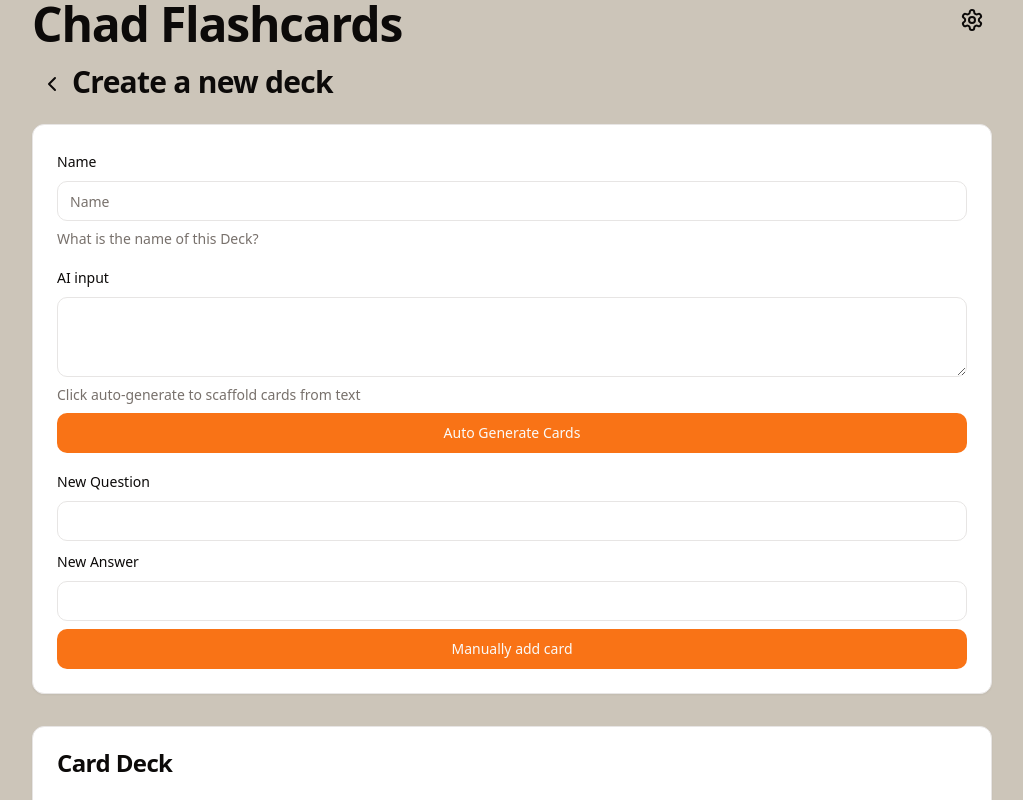
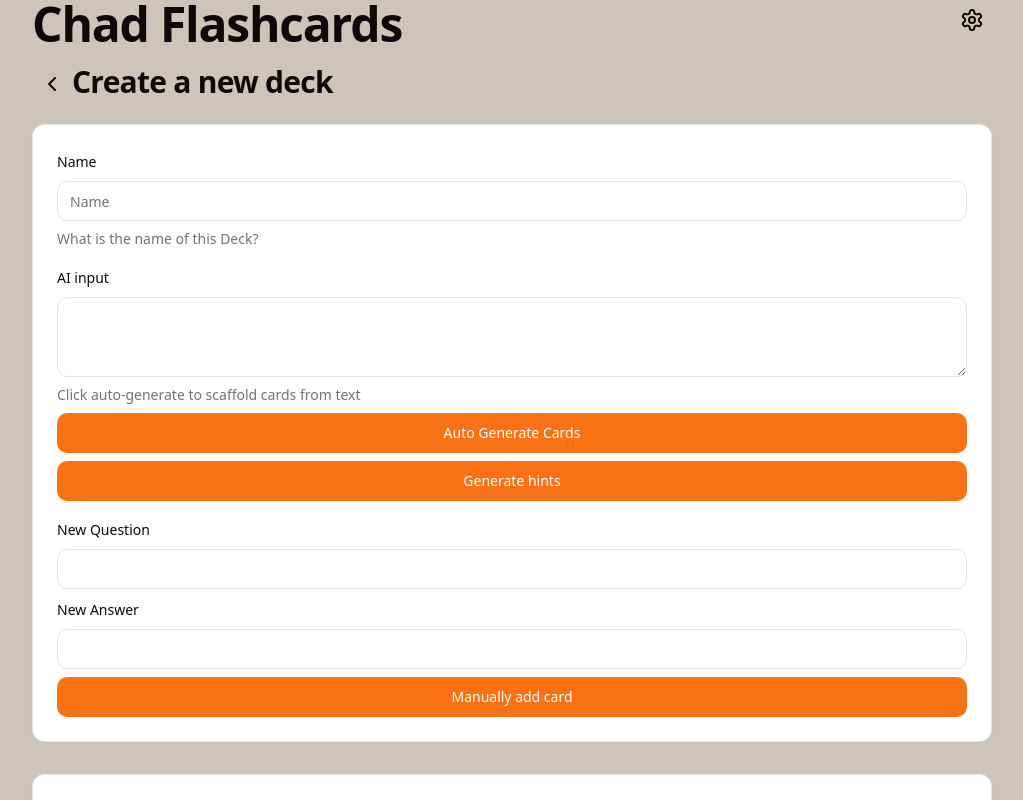
Before and after one commit to Ed-Barnes937/Flash-Alpha, a React (Vite) app: page /deck/new in a window 1280 px wide. Shown: the top 800 px of the page, without its empty margins (128-1151 px from the left). Built offline with nearby package versions, Linux system fonts and the light colour scheme.

Commit message:
wip hints - no error or loading handling yet

```diff
--- a/src/routes/Decks/New/index.tsx
+++ b/src/routes/Decks/New/index.tsx
@@ -8,8 +8,9 @@ import { Textarea } from '@components/ui/textarea'
 import { zodResolver } from '@hookform/resolvers/zod'
 import useDeckStore from '@stores/DeckStore'
 import type { TCards } from '@types'
-import { AI_PROMPT } from '@utils/consts'
+import { AI_HINT_PROMPT, AI_PROMPT } from '@utils/consts'
 import { generateUUID } from '@utils/generateUUID'
+import { parseAIHintsResponse } from '@utils/parseAIHintsResponse'
 import { parseAIResponse } from '@utils/parseAIResponse'
 import { LoaderIcon } from 'lucide-react'
 import { useState } from 'react'
@@ -24,9 +25,12 @@ const formSchema = z.object({
   newAnswer: z.string(),
 })
 
-// TODO - tweak this, we probably don't want the sections in the response (maybe save somewhere for later though), and we need to give it a format
 const generatePrompt = (input: string) => {
   return `${AI_PROMPT} ${input}`
+}
+
+const generateHintPrompt = (input: string) => {
+	return `${AI_HINT_PROMPT} ${input}}`
 }
 
 const NewDeck = () => {
@@ -46,6 +50,8 @@ const NewDeck = () => {
   const [loading, setLoading] = useState(false)
   const [error, setError] = useState<string | null>()
   const [cards, setCards] = useState<TCards>({})
+  const [hints, setHints] = useState<string[]>([])
+  const [hintIndex, setHintIndex] = useState<number>(0)
 
   const fetchData = async (input: string) => {
     setLoading(true)
@@ -87,6 +93,51 @@ const NewDeck = () => {
       }
     } finally {
       setLoading(false)
+    }
+  }
+
+  const fetchHints = async (input: string) => {
+    // setLoading(true)
+    // setError(null)
+
+    if (!input) return
+
+    try {
+      const response = await fetch('https://api.openai.com/v1/chat/completions', {
+        method: 'POST',
+        headers: {
+          'Content-Type': 'application/json',
+          Authorization: `Bearer ${import.meta.env.VITE_OPENAPI_KEY}`,
+        },
+        body: JSON.stringify({
+          model: 'gpt-4o-mini',
+          messages: [
+            {
+              role: 'user',
+              content: generateHintPrompt(input),
+            },
+          ],
+          temperature: 0.7,
+        }),
+      })
+
+      if (!response.ok) {
+        throw new Error('Network response was not ok')
+      }
+      const data = await response.json()
+
+      setHints(parseAIHintsResponse(data.choices[0].message.content))
+    } catch (err) {
+      // // narrow error to string or error
+      // if (typeof err === 'string') {
+      //   setError(err)
+      // } else if (err instanceof Error) {
+      //   setError(err.message)
+      // }
+	  // TODO - hint error handling
+    } finally {
+      // setLoading(false)
+	  // TODO - hint loading handling
     }
   }
 
@@ -153,7 +204,18 @@ const NewDeck = () => {
                   {loading ? <LoaderIcon className="animate-spin" /> : 'Auto Generate Cards'}
                 </Button>
                 {error && <p className="text-red-500">{error}</p>}
+				<Button type="button" onClick={() => fetchHints(form.getValues().bulkText || '')}>
+				  Generate hints
+				</Button>
               </div>
+
+		      {hints.length !== 0 &&
+					<>
+						<p>{hints[hintIndex]}</p>
+						<Button type="button" onClick={() => setHintIndex(Math.max(0, hintIndex - 1))}>Previous Hint</Button>
+						<Button type="button" onClick={() => setHintIndex(Math.min(hints.length-1, hintIndex + 1))}>Next Hint</Button>
+					</>
+				}
 
               <div className="flex flex-col gap-2">
                 <FormField
--- a/src/utils/consts.ts
+++ b/src/utils/consts.ts
@@ -106,3 +106,14 @@ export const DEMO_DATA: TDecks = {
     lastVisited: new Date(),
   },
 }
+
+export const AI_HINT_PROMPT = `I want you to split the provided text sections, with each section summarising one main point.
+
+Instructions to create good sections:
+- Keep the sections simple, clear, and focused on the most important information.
+- Make sure the sections are specific and unambiguous.
+- Use simple and direct language to make the sections easy to read and understand.
+
+Format: Put each section on a separate line.
+
+Text: `
--- /dev/null
+++ b/src/utils/parseAIHintsResponse.ts
@@ -0,0 +1,3 @@
+export const parseAIHintsResponse = (input: string): string[] => {
+  return input.split('\n').filter((line) => line.length > 0)
+}
```
